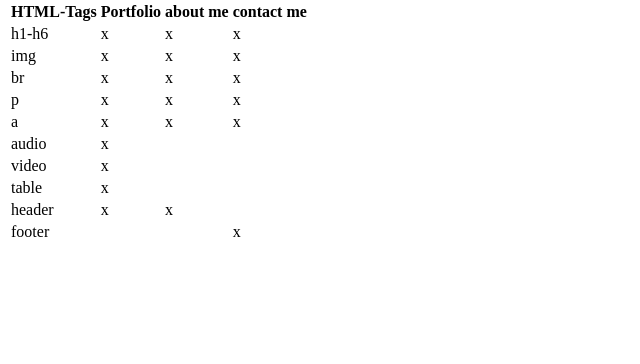
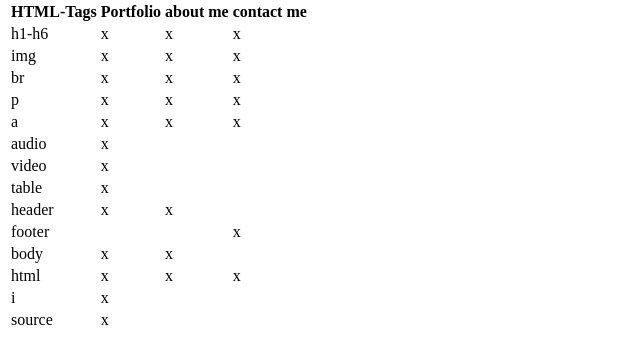
Before and after one commit to verenaro/GIS-SoSe-2020, a plain HTML site: page Aufgabe02/used_tags.html in a window 1280 px wide. Shown: the part 66-430 px from the top of the page, without its empty margins (0-640 px from the left). Drawn offline with Linux system fonts and the light colour scheme.

Commit message:
Update used_tags.html

```diff
--- a/Aufgabe02/used_tags.html
+++ b/Aufgabe02/used_tags.html
@@ -76,6 +76,30 @@
             <td></td>
             <td> x </td>
         </tr>
+        <tr>
+            <td>body</td>
+            <td> x </td>
+            <td> x </td>
+            <td></td>
+        </tr>
+        <tr>
+            <td>html</td>
+            <td> x </td>
+            <td> x</td>
+            <td> x</td>
+        </tr>
+        <tr>
+            <td>i</td>
+            <td> x </td>
+            <td></td>
+            <td></td>
+        </tr>
+        <tr>
+            <td>source</td>
+            <td> x </td>
+            <td></td>
+            <td></td>
+        </tr>
 
     </table>
 
```
